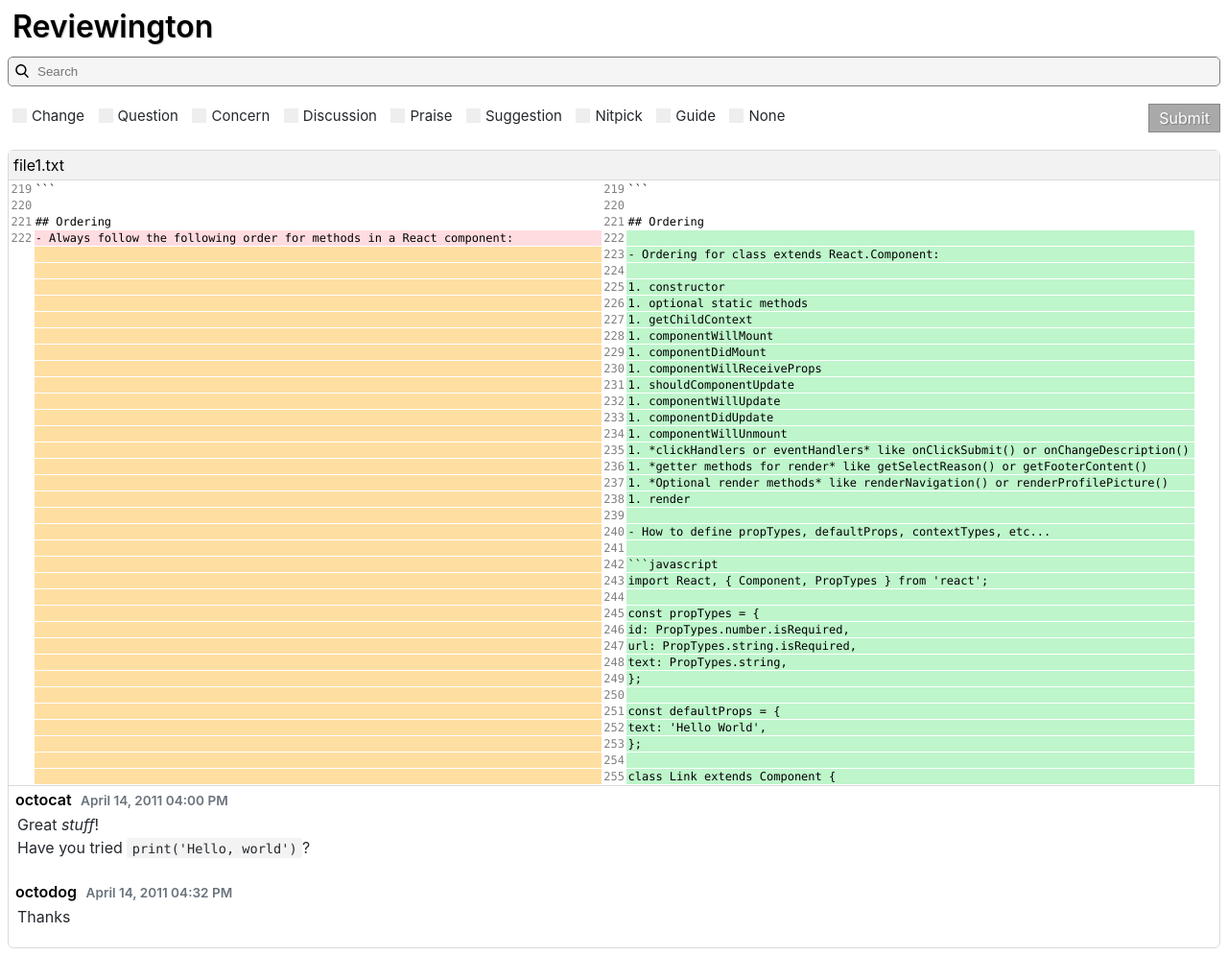
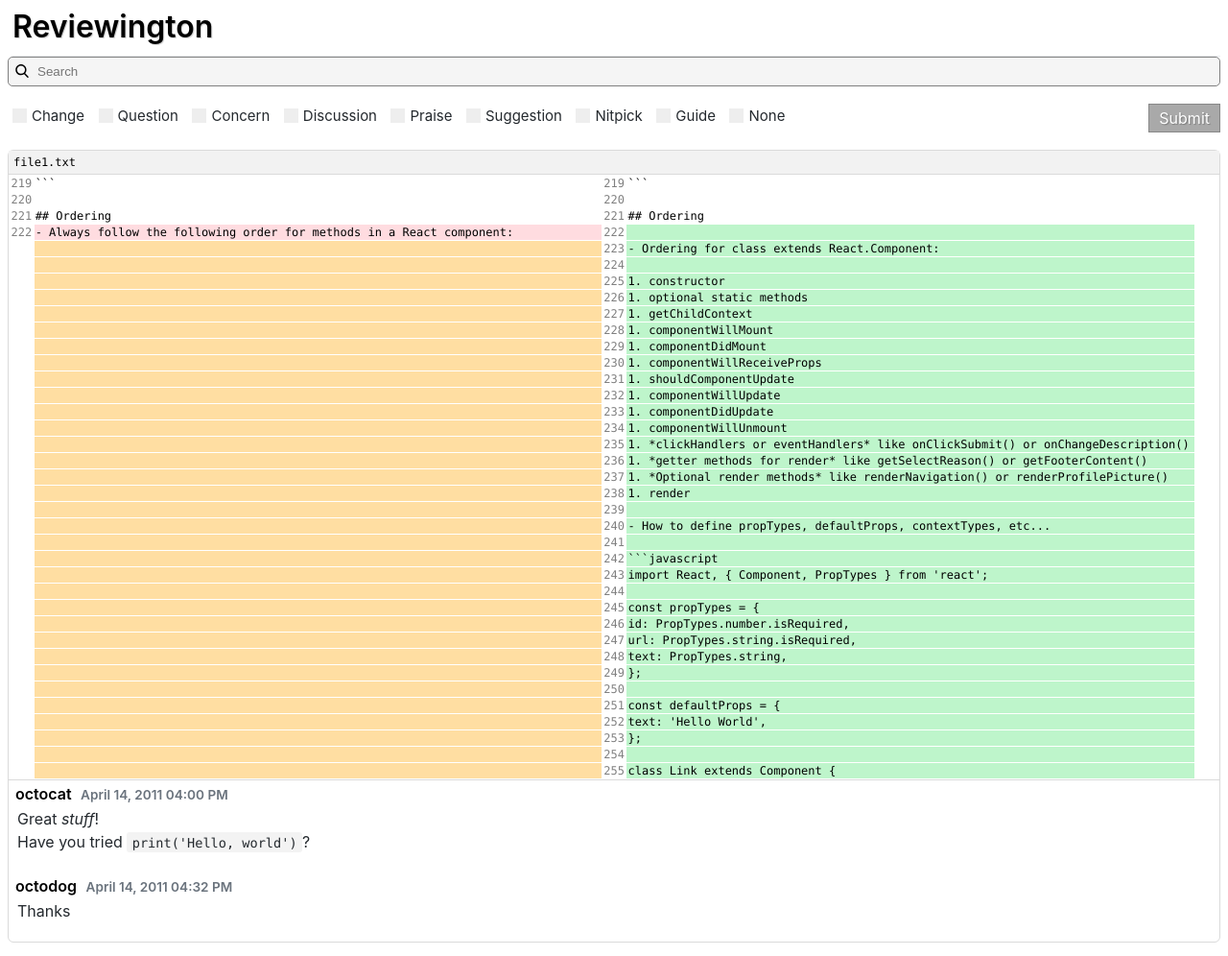
Before and after one commit to HomeXLabs/reviewington, a Flask app: page /reviews in a window 1280 px wide. Shown: the whole page at 96% size. Run offline with Flask 2, Linux system fonts and the light colour scheme; parts of the project's set-up code (start-up, migrations or seed data) failed here and were passed over.

Commit message:
Fix file header font

```diff
--- a/reviewington/static/css/index.css
+++ b/reviewington/static/css/index.css
@@ -435,6 +435,8 @@ h1 {
 .discussion .file-header {
   padding: 5px;
   background: #f2f2f2;
+  font-family: SFMono-Regular, Consolas, Liberation Mono, Menlo, monospace;
+  font-size: 12px;
 }
 
 .discussion .file-header a {
```
